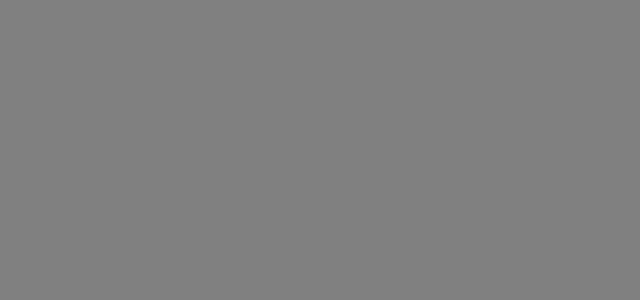
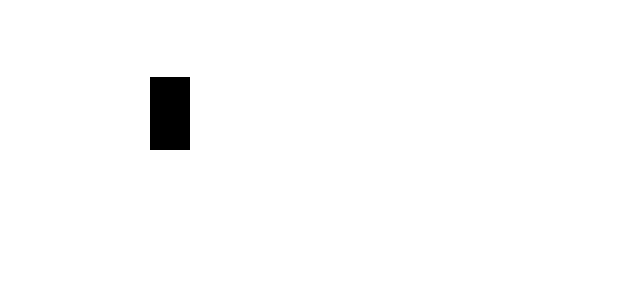
Before and after one commit to JoeyStip/GDPBarChart, a React (Create React App) app: page / in a window 1280 px wide. Shown: the top 300 px of the page, without its empty margins (0-640 px from the left). Built offline with nearby package versions, Linux system fonts and the light colour scheme.

Commit message:
EOD commit

```diff
--- a/public/index.html
+++ b/public/index.html
@@ -2,7 +2,8 @@
 <html lang="en">
   <head>
     <meta charset="utf-8" />
-    <link rel="icon" href="%PUBLIC_URL%/favicon.ico" />
+    <link rel="icon" href="https://encrypted-tbn0.gstatic.com/images?q=tbn:ANd9GcTHSdeBBUeuA4KnqpFqq2junKT6DOnJmdUEyj-vnFE6Rg&s" />
+    <title>React Bar Chart</title>
     <meta name="viewport" content="width=device-width, initial-scale=1" />
     <meta name="theme-color" content="#000000" />
     <meta
--- a/src/App.css
+++ b/src/App.css
@@ -1,4 +1,4 @@
-.App {
+.nothing {
   width: 100vw;
   height: 100vh;
   background-color: gray;
--- a/src/App.js
+++ b/src/App.js
@@ -1,17 +1,30 @@
 import * as d3 from "d3";
 import './App.css';
+import { useEffect } from "react";
+import { useRef } from "react";
 
 function App() {
+  const ref = useRef()
 
-  const svg = d3.select("div")
-    .append("svg")
-    .attr("width", 50)
-    .attr("height", 100)
+  /* useEffect(()=>{
+    const svgElement = d3.select(ref.current)
+    svgElement.append("svg")
+      .attr("x", 150)
+      .attr("y", 200)
+      .attr("width", 50)
+      .attr("height", 100)
+      .attr("fill", "")
+  }, []) */
 
   return (
-    <div className="App">
-
-    </div>
+    <svg>
+      <rect
+        x="150"
+        y="77"
+        width="40"
+        height="100"
+      />
+    </svg>
   );
 }
 
--- a/src/App.scss
+++ b/src/App.scss
@@ -1,4 +1,4 @@
-.App {
+.nothing {
     width:100vw;
     height: 100vh;
     background-color: gray;
```
Also changed, not shown: 1 other file (tests, documents, lock files or other folders).
